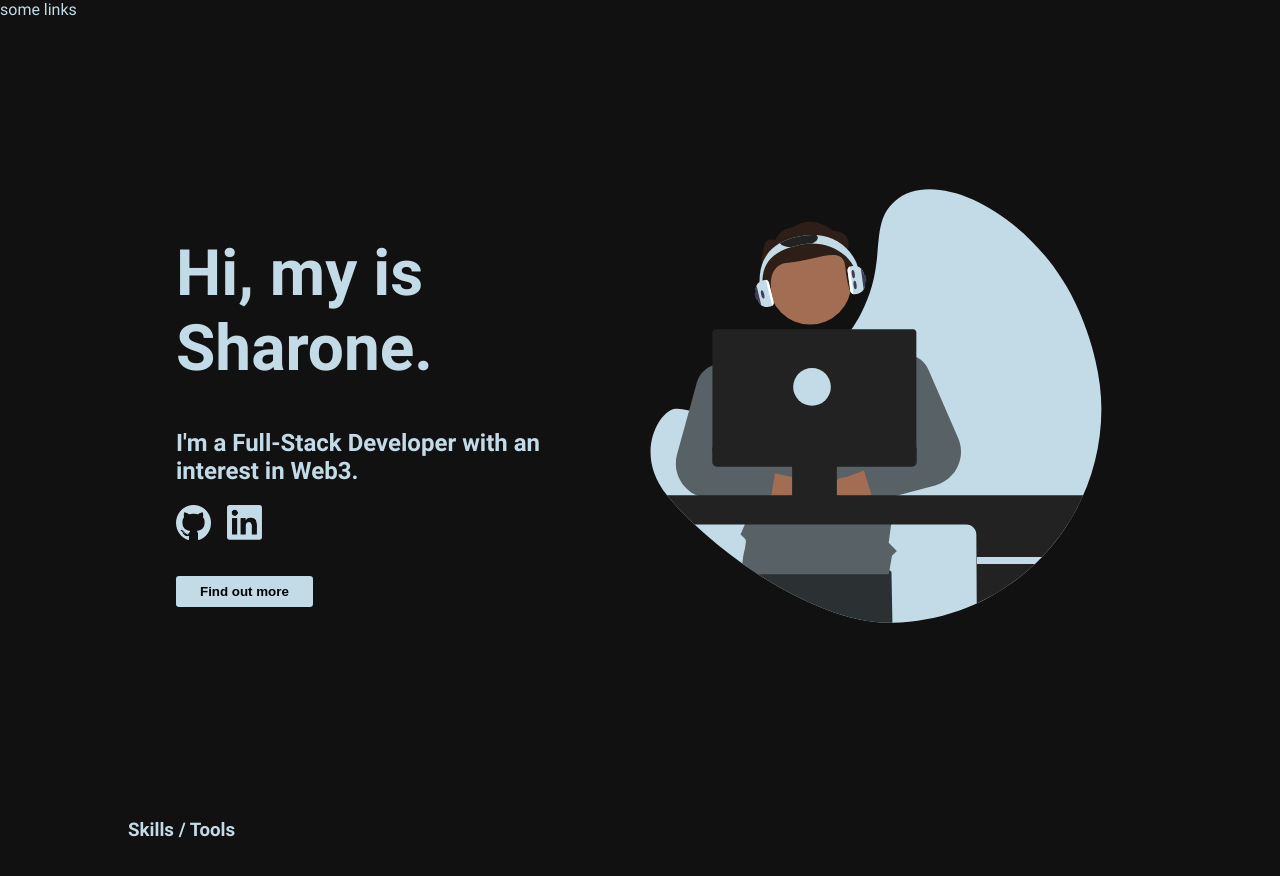
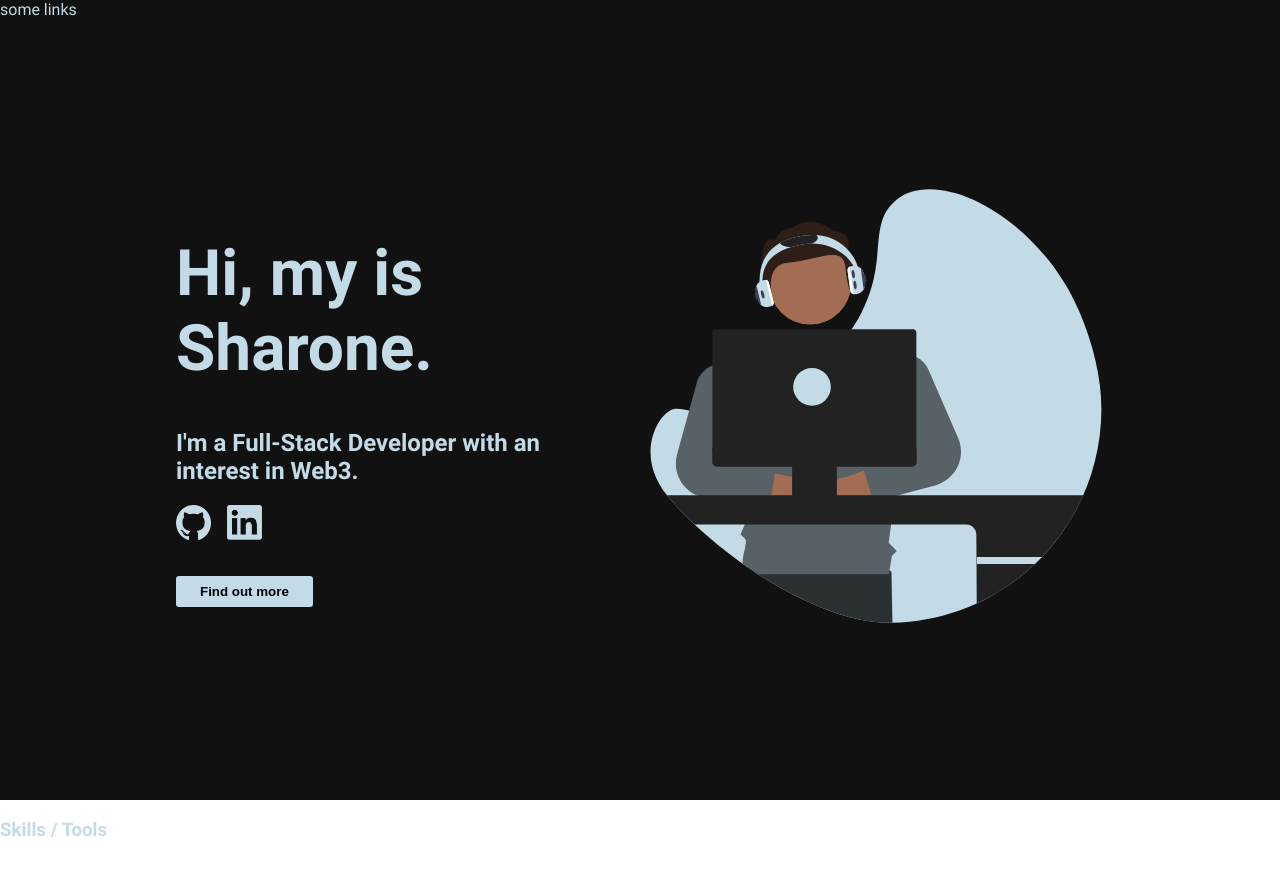
Before and after one commit to Sharry0/shanix, a Next.js app: page / in a window 1280 px wide. Shown: the top 876 px of the page. Built offline with nearby package versions, Linux system fonts and the light colour scheme.

Commit message:
fixed animation postion & timing + code clean up

```diff
--- a/components/Hero/Hero.module.css
+++ b/components/Hero/Hero.module.css
@@ -1,8 +1,10 @@
 .hero{
     height: 100vh;
-    /* border: 2px solid red; */
+    width: 100%;
+    background-color: #111111;
     display: flex;
     align-items: center;
+    justify-content: center;
 }
 
 .heroText{
@@ -24,6 +26,7 @@
 
 
 .heroBtn{
+    cursor: pointer;
     margin-top: 2rem;
     background-color: #C3DBE6;
     font-weight: bold;
--- a/components/LandingSvg/LandingSvg.jsx
+++ b/components/LandingSvg/LandingSvg.jsx
@@ -20,16 +20,16 @@ export default function LandingSvg() {
             .from("#N", { x: 40, strokeWidth: "0.15rem", scaleX: 0.5, duration: 2 }, 0)
             .from("#E", { x: 55, strokeWidth: "0.1rem", scaleX: 0.5, duration: 2 }, 0)
             .to(["#S", "#H", "#A", "#R", "#O", "#N", "#E"], {opacity: 0, duration:2}, 0)
+            .to("#svgMonogram", {zIndex: -10, opacity: 0}, 2)
 
         // console.log(h)
-
     }, [])
 
     return (
         <>
 
-            <div className={css.svgContainer}  >
-                <svg width="100%" height="75%" viewBox="300 250 700 700" version="1.1" style={{ fillRule: "evenodd", clipRule: "evenodd", strokeLinejoin: "miter", strokeMiterlimit: 2 }}>
+            {/* <div id="svgMonogram" className={css.svgContainer}  > */}
+                <svg className={css.svgMonogram} id="svgMonogram" width="100%" height="100%" viewBox="200 150 900 900" version="1.1" style={{ fillRule: "evenodd", clipRule: "evenodd", strokeLinejoin: "miter", strokeMiterlimit: 2, position: "absolute", backgroundColor: "#111111", zIndex: 10 }}>
 
                     <g id="monogram" transform="matrix(12.5,0,0,12.4985,-1362.06,-13744.6)" stroke="#93B2BF" strokeWidth="0.25px" >
                         <g id="S" transform="matrix(0.999844,0,0,0.999844,24.9619,86.0181)">
@@ -68,7 +68,7 @@ export default function LandingSvg() {
 
 
                 </svg>
-            </div>
+            {/* </div> */}
         </>
     )
 }
--- a/components/SkillsSection/Skills.jsx
+++ b/components/SkillsSection/Skills.jsx
@@ -7,8 +7,8 @@ export default function Skills() {
 
     }
 
-    // ___ confident Skills: Javascript, Html, CSS, MongoDb, Express, NodeJS, React, NextJs,  Affinity Designer _____
-    // ___ familiar Skills:  TypeScript, Phaser, ethers _____
+    // ___ confident Skills: Javascript, Html, CSS, MongoDb, Express, NodeJS, React, NextJs,  Affinity Designer, bootstrap _____
+    // ___ familiar Skills:  TypeScript, Phaser, ethers, scss  _____
     return (
         <div className={css.skillSection}>
             <h3>Skills / Tools</h3>
--- a/styles/Home.module.css
+++ b/styles/Home.module.css
@@ -1,15 +1,12 @@
 
 .home{
+
+}
+
+.main{
+    width: 100%;
     display: flex;
     flex-direction: column;
     justify-content: center;
     align-items: center;
-    /* background: url("../public/MBP.jpg") no-repeat center center fixed;
-    background-size: 100%; */
 }
-
-.main{
-    /* border: 2px solid blue; */
-    width: 80vw;
-    min-height: 100vh;
-}
--- a/styles/globals.css
+++ b/styles/globals.css
@@ -4,7 +4,6 @@ body {
   margin: 0;
   font-family: Roboto, BlinkMacSystemFont, Segoe UI, Roboto, Oxygen,
     Ubuntu, Cantarell, Fira Sans, Droid Sans, Helvetica Neue, sans-serif;
-  background-color: #111111;
   color: #C3DBE6;
   /* background-color: #323232;
   color: #FFD39E; */
```
Also changed, not shown: components/Projects/Projects.jsx (added, +8 -0 lines), components/Projects/Projects.module.css (added).
